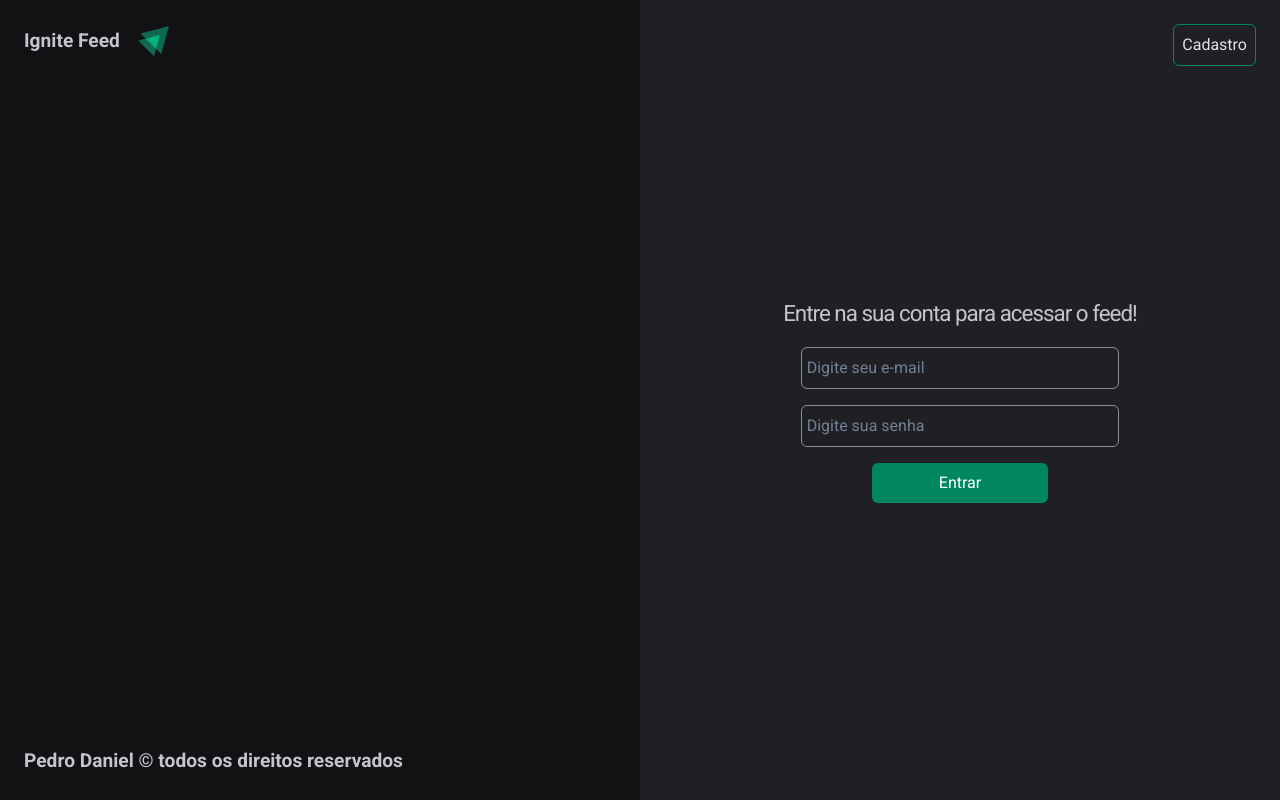
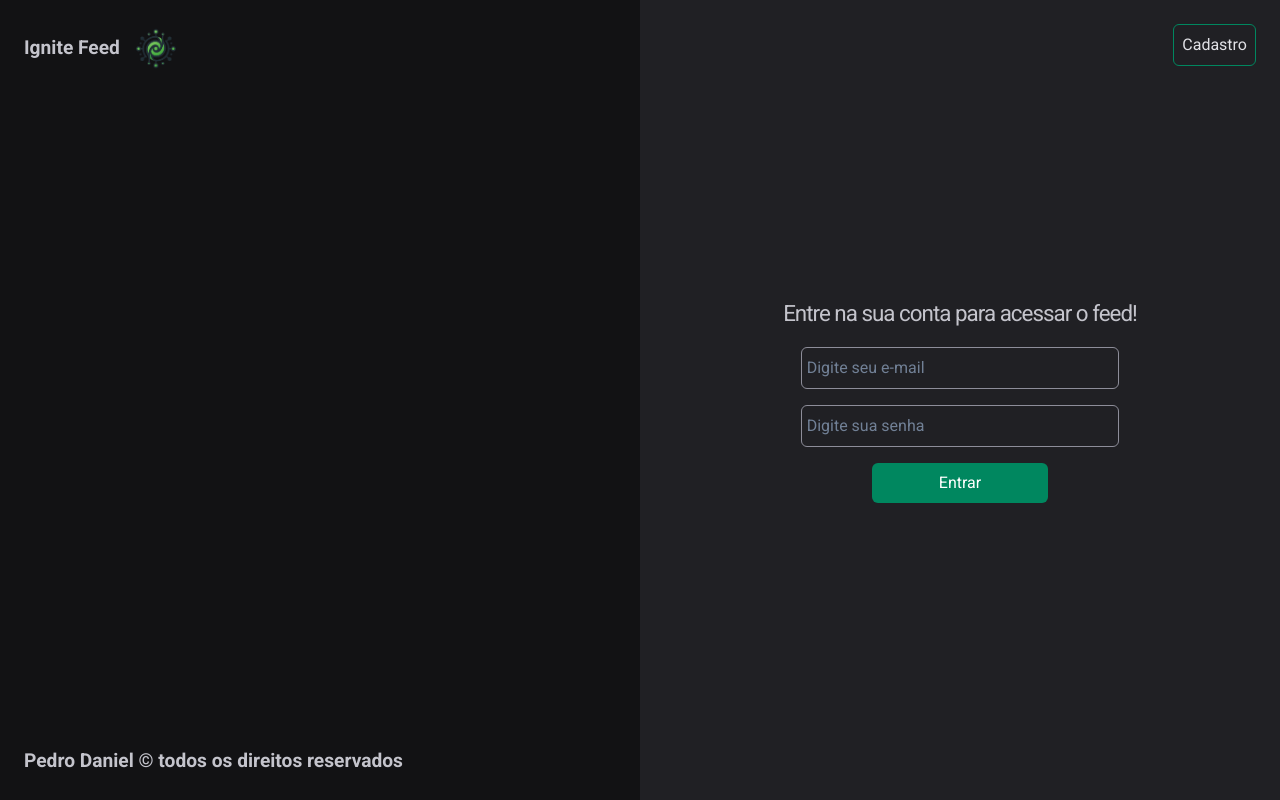
Before and after one commit to pdanmt/Feed, a React (Vite) app: page /sign-in in a window 1280 px wide. Built offline with nearby package versions, Linux system fonts and the light colour scheme; no server answers; the database is empty.

Commit message:
comment styles and logo commit

```diff
--- a/index.html
+++ b/index.html
@@ -8,9 +8,11 @@
 
     <meta name="viewport" content="width=device-width, initial-scale=1.0" />
 
+    <link rel="icon" href="/public/logo_feed.svg" />
+
     <link href="https://fonts.googleapis.com/css2?family=Roboto:ital,wght@0,100;0,300;0,400;0,500;0,700;0,900;1,100;1,300;1,400;1,500;1,700;1,900&display=swap" rel="stylesheet">
 
-    <title>Ignite Feed</title>
+    <title>Feed</title>
   </head>
   <body>
     <div id="root"></div>
--- a/src/components/Comment/Comment.module.css
+++ b/src/components/Comment/Comment.module.css
@@ -22,6 +22,12 @@
                     justify-content: space-between;
                     width: 100%;
                     gap: 6px;
+
+                    .imgAndProfile {
+                        display: flex;
+                        align-items: center;
+                        gap: 0.65rem;
+                    }
 
                     .column {
                         display: flex;
@@ -78,7 +84,7 @@
             transition: 0.2s;
 
             &:hover {
-                color: var(--default);
+                color: var(--x);
             }
 
             .numberOfLikes::before {
@@ -114,7 +120,7 @@
                         .column {
                             .userName {
                                 flex-wrap: wrap;
-                    gap: 0;
+                                gap: 0.2rem;
                             }
                         }
                     }
--- a/src/components/Comment/comment.tsx
+++ b/src/components/Comment/comment.tsx
@@ -62,6 +62,7 @@ export function Comment({
         <section className={styles.commentContent}>
           <header>
             <section className={styles.secFlex}>
+              <div className={styles.imgAndProfile}>
                 <div className={styles.imageMediaQuery}>
                   <UserImage hasBorder={false} img={userPhoto} />
                 </div>
@@ -79,6 +80,7 @@ export function Comment({
                     Cerca de{' '}
                     {formatDistanceToNow(new Date(createdAt), { locale: ptBR })}
                   </time>
+                </div>
               </div>
               {userName === user.userName && (
                 <>
--- a/src/components/Header/header.tsx
+++ b/src/components/Header/header.tsx
@@ -1,5 +1,5 @@
 import { Menu as MenuIcon, Sun, UserRoundX } from 'lucide-react'
-import logoHeader from '../../images/logoHeader.png'
+import logoHeader from '../../../public/logo_feed.png'
 import {
   Box,
   Icon,
@@ -34,7 +34,7 @@ export function Header() {
       <Image
         alt=""
         src={logoHeader}
-        w={{ base: '30px', md: '40px', lg: '40px' }}
+        w={{ base: '50px', md: '60px', lg: '70px' }}
       />
       <Box display="flex" alignItems="center" gap="2rem" fontSize="1.1rem">
         <Text
--- a/src/pages/Auth/Auth.module.css
+++ b/src/pages/Auth/Auth.module.css
@@ -24,11 +24,6 @@
         .nameWithLogo {
             display: flex;
             align-items: center;
-            gap: 1rem;
-            img {
-                width: 35px;
-                height: 35px;
-            }
         }
 
         @media (max-width: 750px) {
--- a/src/pages/Auth/auth.tsx
+++ b/src/pages/Auth/auth.tsx
@@ -1,6 +1,7 @@
 import styles from './Auth.module.css'
-import logoImg from '../../images/logoHeader.png'
+import logoImg from '../../../public/logo_feed.png'
 import { Outlet, useLocation, useNavigate } from 'react-router-dom'
+import { Image } from '@chakra-ui/react'
 
 export function AuthPage() {
   const location = useLocation()
@@ -11,7 +12,7 @@ export function AuthPage() {
       <aside>
         <p className={styles.nameWithLogo}>
           Ignite Feed
-          <img src={logoImg} alt="" />
+          <Image src={logoImg} alt="" w="70px" />
         </p>
         <p>Pedro Daniel &copy; todos os direitos reservados</p>
       </aside>
```
Also changed, not shown: public/logo_feed.png (added), src/images/logoHeader.png (deleted). Lines whose indentation alone changed are shown as unchanged.
